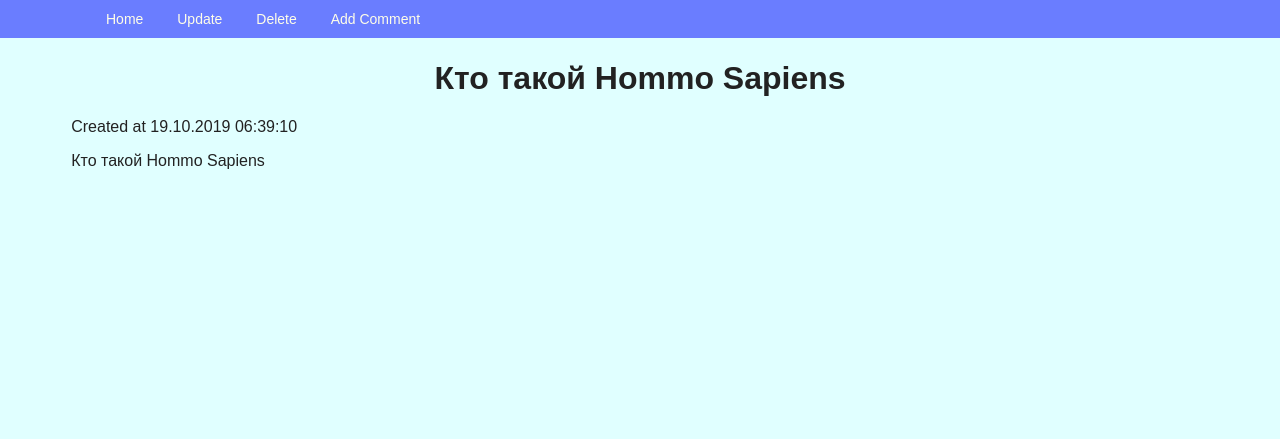
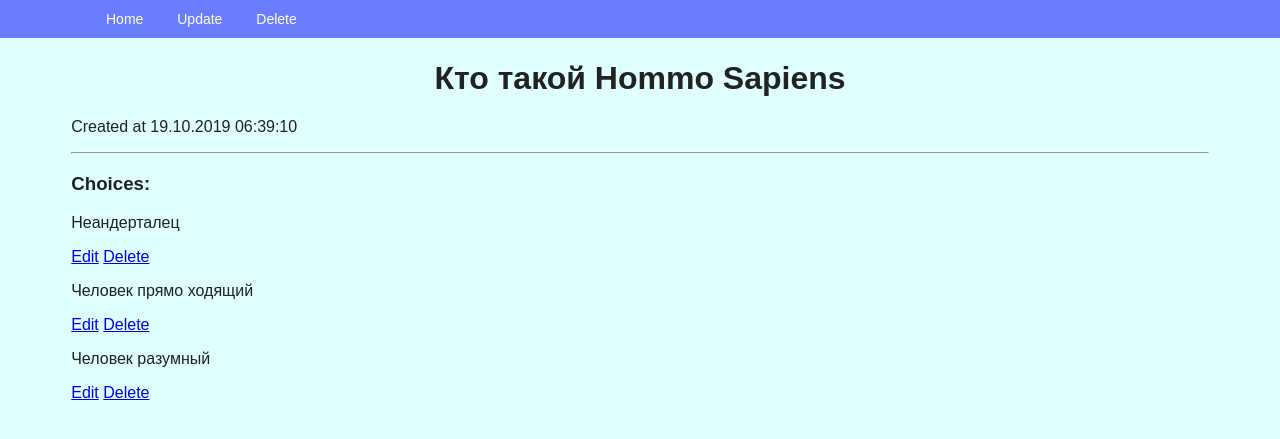
Before and after one commit to karamoldoevee/poll, a Django app: page /poll/1/ in a window 1280 px wide. Shown: the top 439 px of the page. Run offline with Django 3.2, Linux system fonts and the light colour scheme; data comes from the database, SQL or seed files in the repository.

Commit message:
Вывдены ответы на странице опроса

```diff
--- a/source/webapp/templates/poll/index.html
+++ b/source/webapp/templates/poll/index.html
@@ -18,7 +18,7 @@
 {#{% endblock %}#}
 
 {% block content %}
-    <h1>Задачи:</h1>
+    <h1>Polls:</h1>
     <hr/>
     {% if is_paginated %}
 
@@ -27,7 +27,7 @@
    {% endif %}
     {% for poll in polls %}
         <h2>{{ poll.question }}</h2>
-        <p>{{ poll.question }}created at {{ poll.created_at|date:'d.m.Y H:i:s' }}</p>
+        <p>{{ poll.choices }}
         <p>
             <a href="{% url 'poll_view' poll.pk %}">More</a>
             <a href="{% url 'poll_update' poll.pk %}">Update</a>
--- a/source/webapp/templates/poll/poll.html
+++ b/source/webapp/templates/poll/poll.html
@@ -5,42 +5,31 @@
 {% block menu %}
     <li><a href="{% url 'poll_update' poll.pk %}">Update</a></li>
     <li><a href="{% url 'poll_delete' poll.pk %}">Delete</a></li>
-{#    {% if article.is_active %}#}
-    <li><a href="#add_comment">Add Comment</a></li>
-{#    {% endif %}#}
+{#    <li><a href="#add_choice">Add Comment</a></li>#}
 {% endblock %}
 
 {% block content %}
     <h1>{{ poll.question }}</h1>
     <p>Created at {{ poll.created_at|date:'d.m.Y H:i:s' }}</p>
-    <div class="pre">{{ poll.question }}</div>
-{#    <hr/>#}
-{#    <h3>Comments:</h3>#}
-{#    {% if is_paginated %}#}
-{#        {% include 'partial/pagination.html' %}#}
-{#    {% endif %}#}
-{#    <div class="choice-list">#}
-{#        {% for choice in comments %}#}
-{#            <div class="choice">#}
-{#                <p>{{ choice.author }} commented at {{ choice.created_at|date:'d.m.Y H:i:s' }}</p>#}
-{#                <div class="pre">{{ choice.text }}</div>#}
-{#                {% if article.is_active %}#}
-{#                    <p class="choice-links">#}
-{#                        <a href="{% url 'comment_update' choice.pk %}">Edit</a>#}
-{#                        <a href="{% url 'comment_delete' choice.pk %}">Delete</a>#}
-{#                    </p>#}
-{#                {% endif %}#}
-{#            </div>#}
-{#        {% empty %}#}
-{#            <p>No comments yet.</p>#}
-{#        {% endfor %}#}
-{#    </div>#}
-{#    {% if is_paginated %}#}
-{#        {% include 'partial/pagination.html' %}#}
-{#    {% endif %}#}
-{#    {% if article.is_active %}#}
-{#        <form action="{% url 'article_comment_create' article.pk %}" method="POST" id="add_comment">#}
-{#            {% include 'partial/form.html' with button_text='Add' %}#}
-{#        </form>#}
-{#    {% endif %}#}
+    <hr/>
+    <h3>Choices:</h3>
+    {% if is_paginated %}
+        {% include 'partial/pagination.html' %}
+    {% endif %}
+    <div class="choice-list">
+        {% for choice in choices %}
+            <div class="choice">
+                <div class="pre">{{ choice.choice_text}}</div>
+                <p class="choice-links">
+                    <a href="{% url 'choice_update' choice.pk %}">Edit</a>
+                    <a href="{% url 'choice_update' choice.pk %}">Delete</a>
+                </p>
+            </div>
+        {% empty %}
+            <p>No choises yet.</p>
+        {% endfor %}
+    </div>
+    {% if is_paginated %}
+        {% include 'partial/pagination.html' %}
+    {% endif %}
 {% endblock %}
--- a/source/webapp/views/poll_views.py
+++ b/source/webapp/views/poll_views.py
@@ -15,25 +15,18 @@ class IndexView(ListView):
     paginate_orphans = 1
 
 class PollView(DetailView):
+    context_object_name = 'poll'
     template_name = 'poll/poll.html'
     model = Poll
 
-    # def get_context_data(self, **kwargs):
-    #     context = super().get_context_data(**kwargs)
-    #     poll = self.object
-    #     context['form'] = PollChoiceForm()
-    #     choices = poll.choices
-    #     self.paginate_choices_to_context(choices, context)
-    #     return context
+    def get_context_data(self, **kwargs):
+        context = super().get_context_data(**kwargs)
+        poll = self.object
+        context['form'] = PollChoiceForm()
+        choices = poll.choices.all()
+        context['choices'] = choices
+        return context
     #
-    # def paginate_choices_to_context(self, choices, context):
-    #     paginator = Paginator(choices, 3, 0)
-    #     page_number = self.request.GET.get('page', 1)
-    #     page = paginator.get_page(page_number)
-    #     context['paginator'] = paginator
-    #     context['page_obj'] = page
-    #     context['choices'] = page.object_list
-    #     context['is_paginated'] = page.has_other_pages()
 
 class PollCreateView(CreateView):
     form_class = PollForm
```
